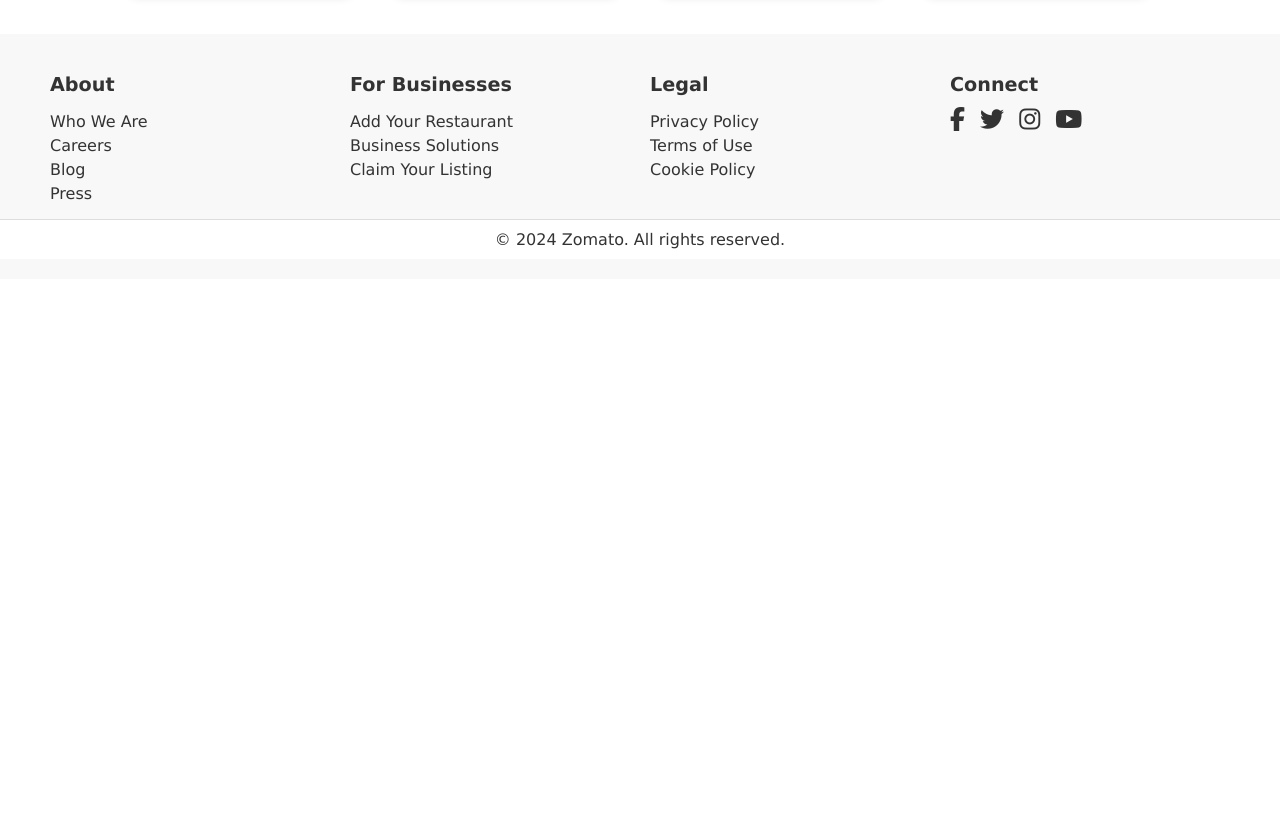
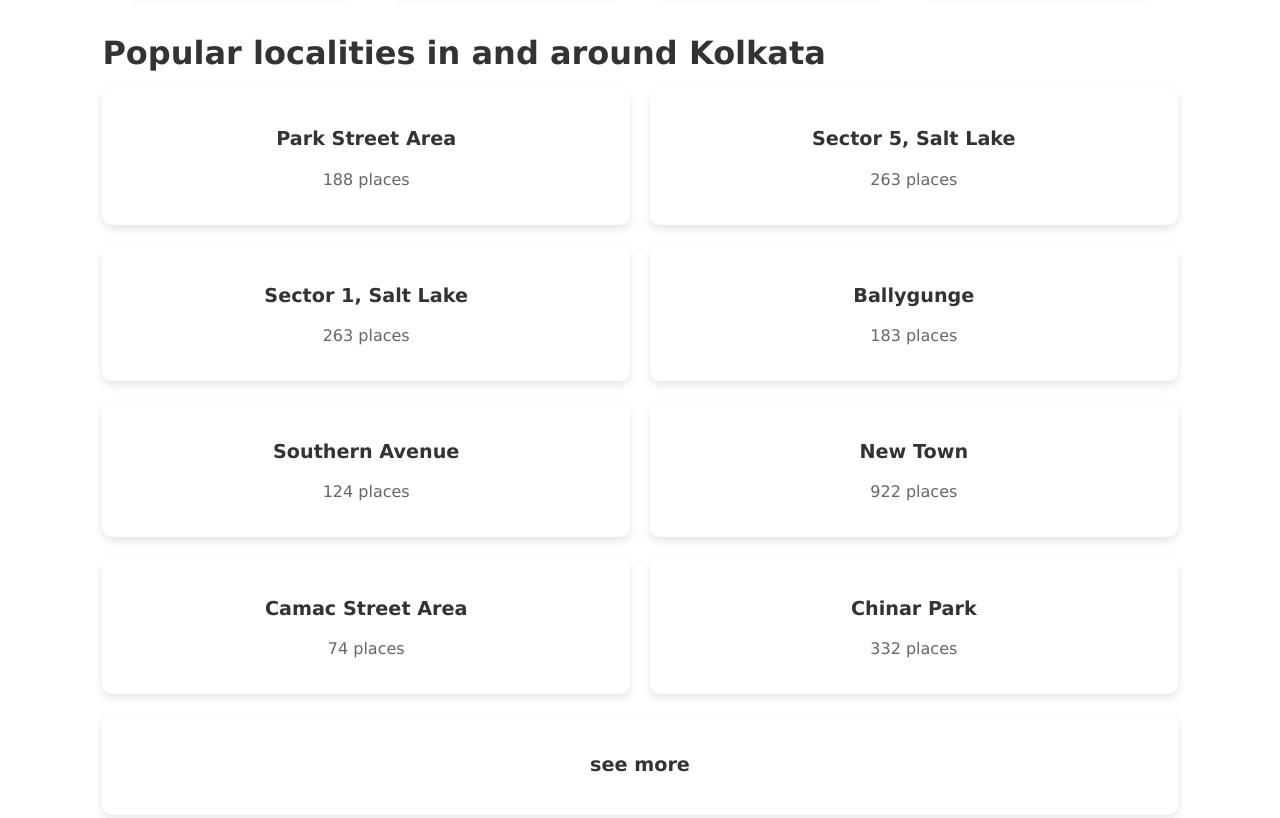
Before and after one commit to Rintu341/Zomato-clone, a plain HTML site: page Zomato.html in a window 1280 px wide. Shown: the part 1120-1938 px from the top of the page. Before the commit the page ends 1399 px from the top, so only its background shows below. Drawn offline with Linux system fonts and the light colour scheme.

Commit message:
add 'populer - localities section'

```diff
--- a/Zomato.html
+++ b/Zomato.html
@@ -12,7 +12,7 @@
     <header>
         <div class = "nav">
                 <div>
-                    <h4>Get The App</h4>
+                    <a href="#Get the App">Get The App</a>
                 </div>
                 <ul class="nav-bar">
                     <li><a href="#login" class="button">Log in</a></li>
@@ -98,6 +98,48 @@
             </div>
         </div>
     </section>
+    <!-- Populer section -->
+    <section class="popular-localities">
+        <h2>Popular localities in and around Kolkata</h2>
+        <div class="localities-container">
+            <div class="locality-card">
+                <p class="locality-name">Park Street Area</p>
+                <p class="locality-places">188 places</p>
+            </div>
+            <div class="locality-card">
+                <p class="locality-name">Sector 5, Salt Lake</p>
+                <p class="locality-places">263 places</p>
+            </div>
+            <div class="locality-card">
+                <p class="locality-name">Sector 1, Salt Lake</p>
+                <p class="locality-places">263 places</p>
+            </div>
+            <div class="locality-card">
+                <p class="locality-name">Ballygunge</p>
+                <p class="locality-places">183 places</p>
+            </div>
+            <div class="locality-card">
+                <p class="locality-name">Southern Avenue</p>
+                <p class="locality-places">124 places</p>
+            </div>
+            <div class="locality-card">
+                <p class="locality-name">New Town</p>
+                <p class="locality-places">922 places</p>
+            </div>
+            <div class="locality-card">
+                <p class="locality-name">Camac Street Area</p>
+                <p class="locality-places">74 places</p>
+            </div>
+            <div class="locality-card">
+                <p class="locality-name">Chinar Park</p>
+                <p class="locality-places">332 places</p>
+            </div>
+            <div class="locality-card see-more">
+                <p class="locality-name">see more</p>
+            </div>
+        </div>
+    </section>
+
     <!-- footer -->
     <footer>
         <div class="footer-container">
--- a/style.css
+++ b/style.css
@@ -23,8 +23,13 @@ header {
     margin: 1vh 8vw;
     justify-content: space-between;
     color: white;
-    font-size: 0.5cm;
+    font-size: 0.7cm;
     font-family: Verdana, Geneva, Tahoma, sans-serif;
+}
+.nav a{
+    text-decoration: none;
+    color: white;
+    font-weight: bold;
 }
 
 .nav-bar {
@@ -230,6 +235,53 @@ header {
 .collection-info p {
     font-size: 1em;
     color: #000000;
+}
+.popular-localities {
+    margin: 5vh 8vw;
+}
+
+.popular-localities h2 {
+    font-size: 2em;
+    font-family: Verdana, Geneva, Tahoma, sans-serif;
+    color: #333;
+    margin-bottom: 2vh;
+}
+
+.localities-container {
+    display: flex;
+    flex-wrap: wrap;
+    gap: 20px;
+}
+
+.locality-card {
+    flex: 1 1 calc(33.33% - 20px);
+    padding: 20px;
+    background-color: #fff;
+    border-radius: 10px;
+    box-shadow: 0 4px 8px rgba(0,0,0,0.1);
+    transition: transform 0.3s ease;
+    text-align: center;
+}
+
+.locality-card:hover {
+    transform: scale(1.05);
+}
+
+.locality-name {
+    font-size: 1.2em;
+    font-weight: bold;
+    color: #333;
+}
+
+.locality-places {
+    font-size: 1em;
+    color: #666;
+}
+
+.see-more {
+    display: flex;
+    align-items: center;
+    justify-content: center;
 }
 
 /* footer css*/
```
Also changed, not shown: Screenshot 2024-07-25 134619.png (added), Screenshot 2024-07-25 140452.png (added).
